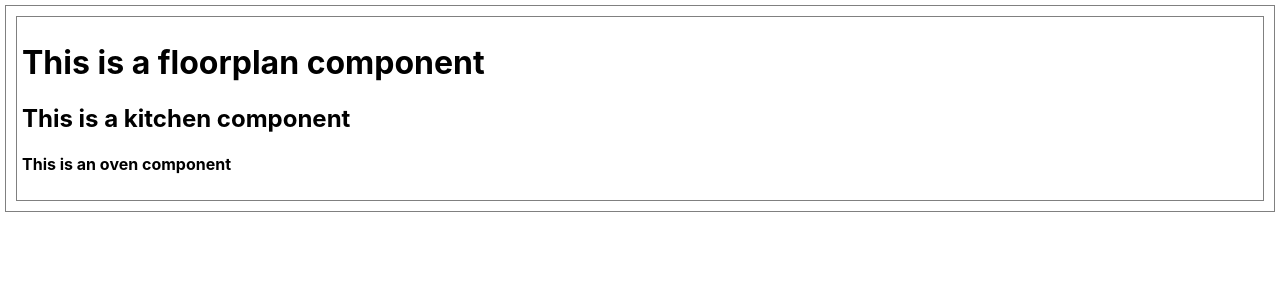
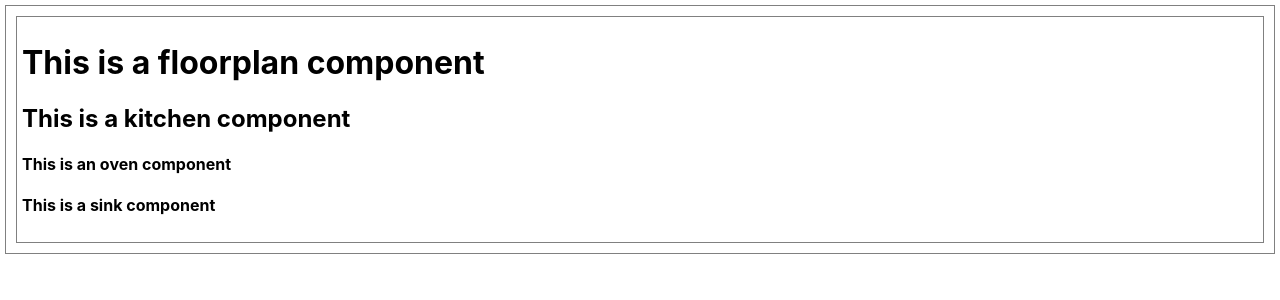
Before and after one commit to Codykilpatrick/floorplan-react, a React (Create React App) app: page / in a window 1280 px wide. Shown: the top 300 px of the page. Built offline with nearby package versions, Linux system fonts and the light colour scheme.

Commit message:
add sink component

```diff
--- a/src/Kitchen.jsx
+++ b/src/Kitchen.jsx
@@ -1,10 +1,12 @@
 import Oven from "./Oven"
+import Sink from "./Sink"
 
 const Kitchen = () => {
   return (
     <>
       <h2>This is a kitchen component</h2>
       <Oven />
+      <Sink />
     </>
   )
 }
--- a/src/Sink.jsx
+++ b/src/Sink.jsx
@@ -0,0 +1,7 @@
+const Sink = () => {
+  return (
+    <h4>This is a sink component</h4>
+  )
+}
+
+export default Sink
```
